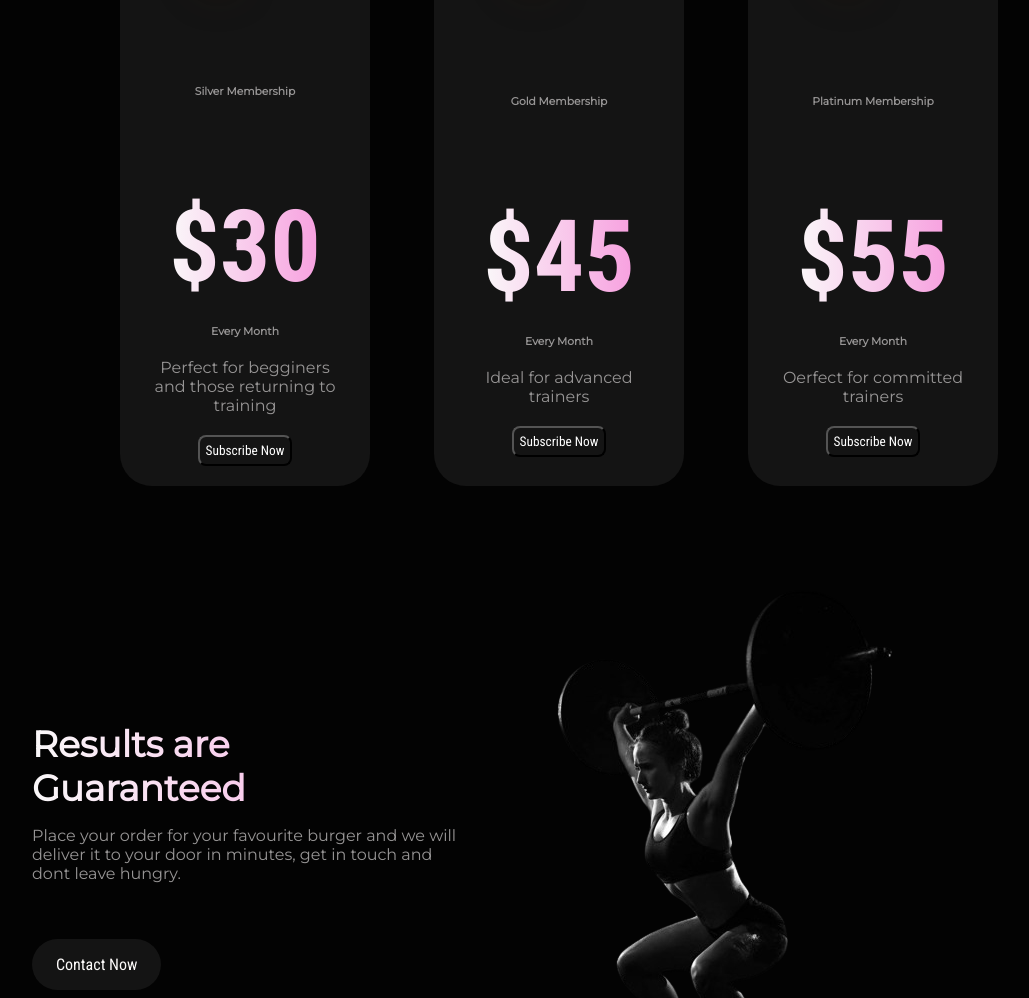
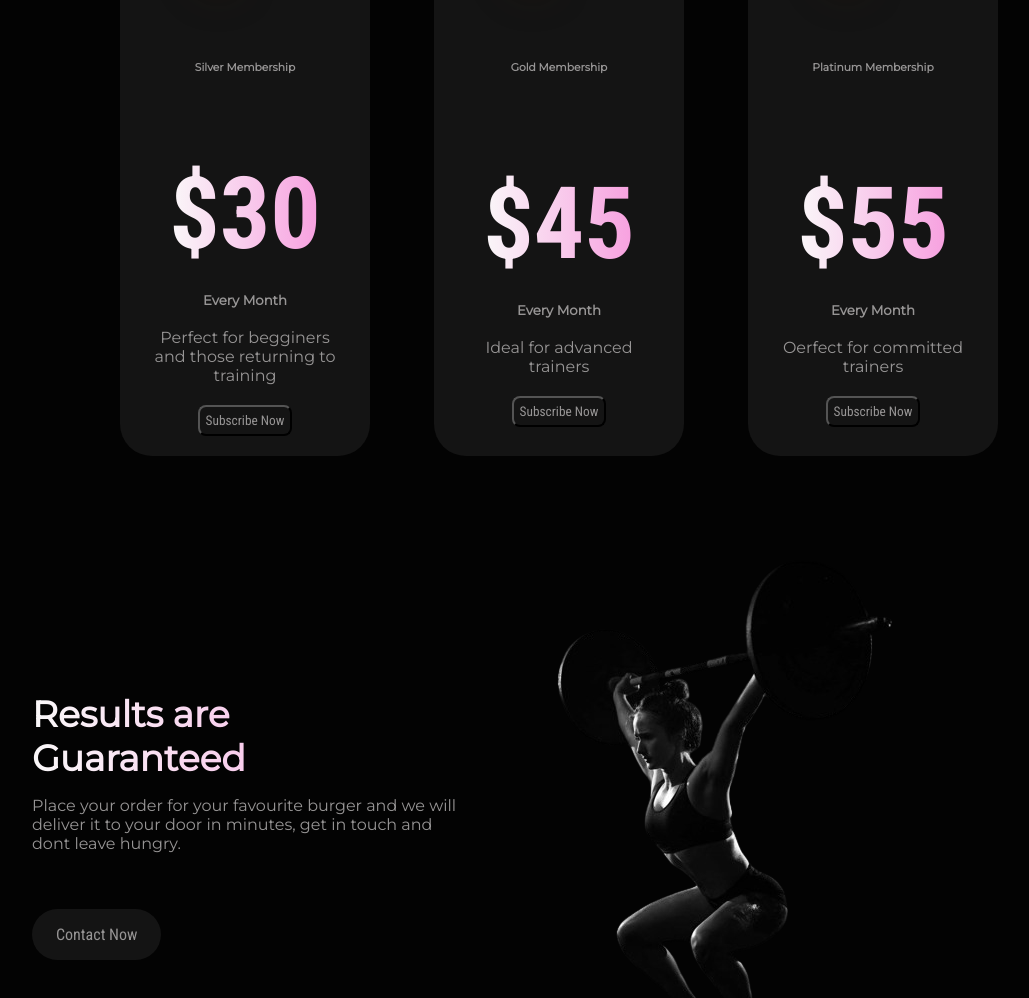
Before and after one commit to austinechisutia/bodybuiding, a plain HTML site: page index.html in a window 1280 px wide. Shown: the part 1802-2800 px from the top of the page, without its empty margins (81-1110 px from the left). Drawn offline with nearby package versions, Linux system fonts and the light colour scheme; a web font is replaced by a local one.

Commit message:
made changes on the buttons

```diff
--- a/index.html
+++ b/index.html
@@ -9,7 +9,7 @@
   <link rel="stylesheet" href="https://cdnjs.cloudflare.com/ajax/libs/remixicon/4.2.0/remixicon.css">
   <!-- styles css -->
    <link rel="stylesheet" href="style.css">
-  <title>CampRabbit</title>
+  <title>FitHub</title>
 </head>
 <body>
   <!-- header -->
@@ -148,7 +148,7 @@
             <img src="img/dumbbell.png" alt="image" class="popular__img">
             <h6>Silver Membership</h6>
             <h2 class="popular__price">$30</h2>
-            <h6>Every Month</h6>
+            <h5>Every Month</h5>
             <p>Perfect for begginers <br>and those returning to training</p>
             <button class="popular__btn">Subscribe Now</button>
           </article>
@@ -157,7 +157,7 @@
             <img src="img/dumbbell.png" alt="image" class="popular__img">
             <h6>Gold Membership</h6>
             <h2 class="popular__price">$45</h2>
-            <h6>Every Month</h6>
+            <h5>Every Month</h5>
             <p>Ideal for advanced trainers</p>
             <button class="popular__btn">Subscribe Now</button>
           </article>
@@ -166,7 +166,7 @@
             <img src="img/dumbbell.png" alt="image" class="popular__img">
             <h6>Platinum Membership</h6>
             <h2 class="popular__price">$55</h2>
-            <h6>Every Month</h6>
+            <h5>Every Month</h5>
             <p>Oerfect for committed trainers</p>
             <button class="popular__btn">Subscribe Now</button>
           </article>
--- a/style.css
+++ b/style.css
@@ -331,7 +331,7 @@ img{
 .button{
   display: inline-flex;
   background-color: var(--first-color);
-  color: var(--title-color);
+  color: var(--first-color-alt);
   padding: 1rem 1.5rem;
   font-family: var(--second-font);
   border-radius: 4rem;
@@ -447,6 +447,10 @@ article h2{
   margin-top: 70px;
 }
 
+.popular__card h6{
+  position: absolute;
+  top: 8rem;
+}
 .popular__price{
   color: var(--title-color);
   font-family: var(--second-font);
@@ -465,7 +469,7 @@ article h2{
 .popular__btn{
   outline: none;
   background-color: var(--second-color);
-  color: white;
+  color: var(--first-color-alt);
   padding: 6px;
   border-radius: .5rem;
   cursor: pointer;
```
